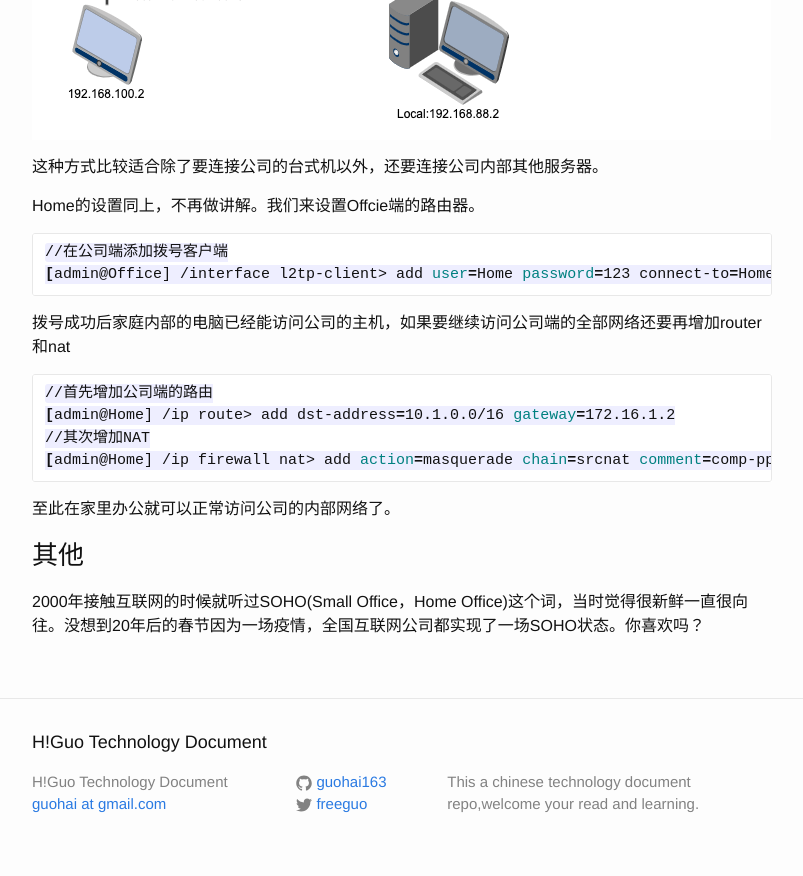
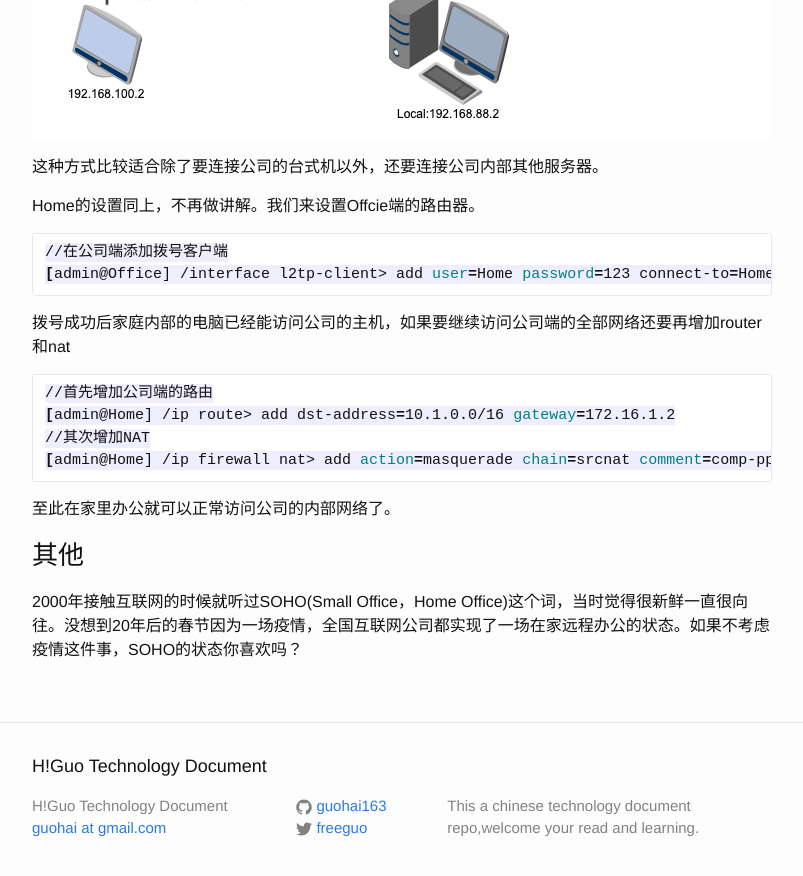
Before and after one commit to guohai163/guohai163.github.io, a Jekyll site: the page built from _posts/2020-02-10-reverse-l2tp.md, in a window 1280 px wide and 900 px high, scrolled down 2327 px. Shown: the top 876 px of the window, without its empty margins (238-1041 px from the left). Built offline with Jekyll 4.4.1, drawn with Linux system fonts in a browser that asks for light colours.

Commit message:
修改了一些文字

```diff
--- a/_posts/2020-02-10-reverse-l2tp.md
+++ b/_posts/2020-02-10-reverse-l2tp.md
@@ -53,4 +53,4 @@ Home的设置同上，不再做讲解。我们来设置Offcie端的路由器。
 
 ### 其他
 
-2000年接触互联网的时候就听过SOHO(Small Office，Home Office)这个词，当时觉得很新鲜一直很向往。没想到20年后的春节因为一场疫情，全国互联网公司都实现了一场SOHO状态。你喜欢吗？
+2000年接触互联网的时候就听过SOHO(Small Office，Home Office)这个词，当时觉得很新鲜一直很向往。没想到20年后的春节因为一场疫情，全国互联网公司都实现了一场在家远程办公的状态。如果不考虑疫情这件事，SOHO的状态你喜欢吗？
```
